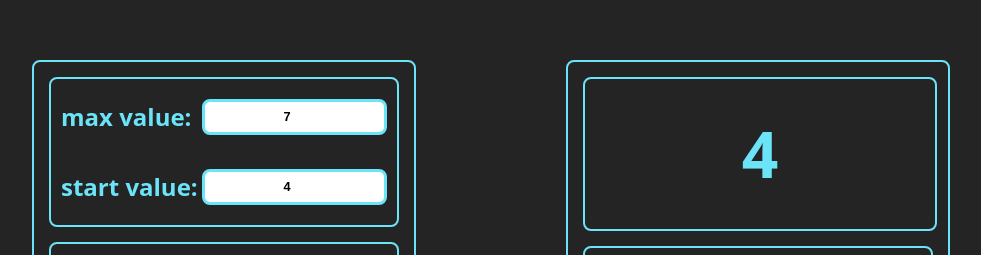
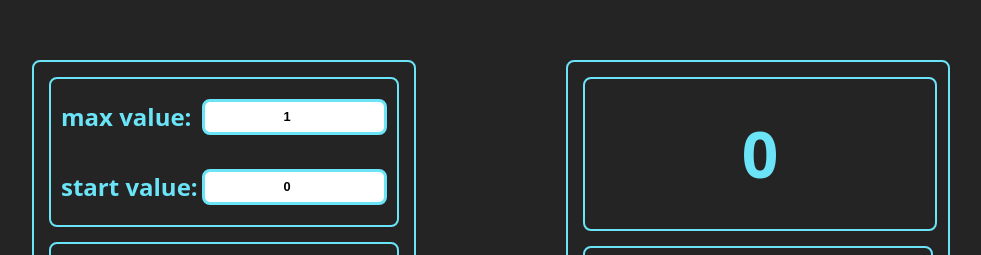
Before and after one commit to d-v-developer/counter, a React (Vite) app: page / in a window 1280 px wide. Shown: the part 198-453 px from the top of the page, without its empty margins (149-1130 px from the left). Built offline with nearby package versions, Linux system fonts and the light colour scheme.

Commit message:
added localStorage

```diff
--- a/src/App.tsx
+++ b/src/App.tsx
@@ -1,16 +1,24 @@
 import './App.css'
 import {Counter} from "./Counter/Counter.tsx";
 import {Settings} from "./Settings/Settings.tsx";
-import {useState} from "react";
+import {useEffect, useState} from "react";
 
 export function App() {
 
-    const INITIAL_START_VALUE = 4;
-    const INITIAL_MAX_VALUE = 7;
+    const [maxValue, setMaxValue] = useState(1);
+    const [startValue, setStartValue] = useState(0);
+    const [editMode, setEditMode] = useState(false);
 
-    const [maxValue, setMaxValue] = useState(INITIAL_MAX_VALUE);
-    const [startValue, setStartValue] = useState(INITIAL_START_VALUE);
-    const [editMode, setEditMode] = useState(false);
+    useEffect(() => {
+        const startValue = localStorage.getItem('INITIAL_START_VALUE')
+        if (startValue) {
+            setStartValue(parseInt(startValue));
+        }
+        const maxValue = localStorage.getItem('INITIAL_MAX_VALUE')
+        if (maxValue) {
+            setMaxValue(parseInt(maxValue));
+        }
+    }, []);
 
     const errorStartValue = startValue < 0 || startValue >= maxValue;
     const errorMaxValue = maxValue < 0 || maxValue <= startValue;
@@ -29,6 +37,8 @@ export function App() {
 
     const applySetting = () => {
         //1. поместить в LocalStorage
+        localStorage.setItem('INITIAL_START_VALUE', JSON.stringify(startValue))
+        localStorage.setItem('INITIAL_MAX_VALUE', JSON.stringify(maxValue))
         //2. Выйти из EditMode
         setEditMode(false);
     }
```
